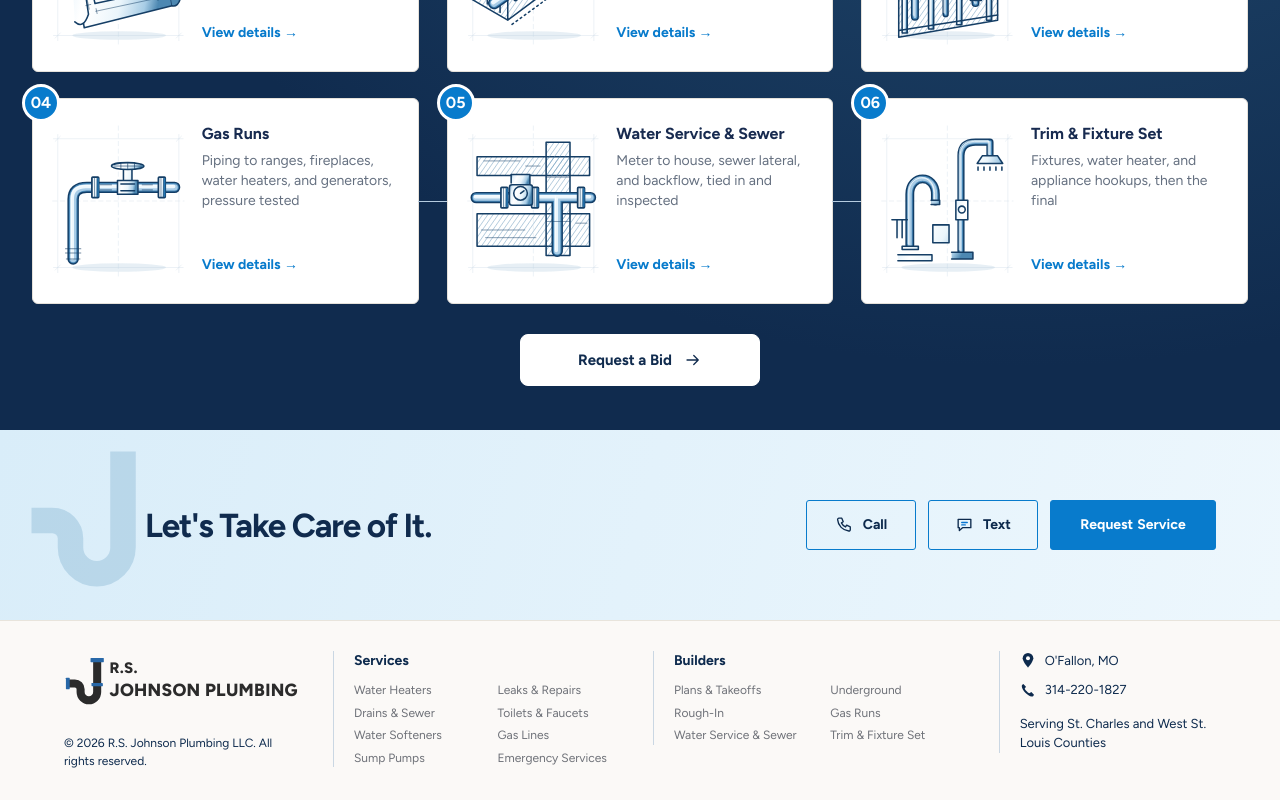
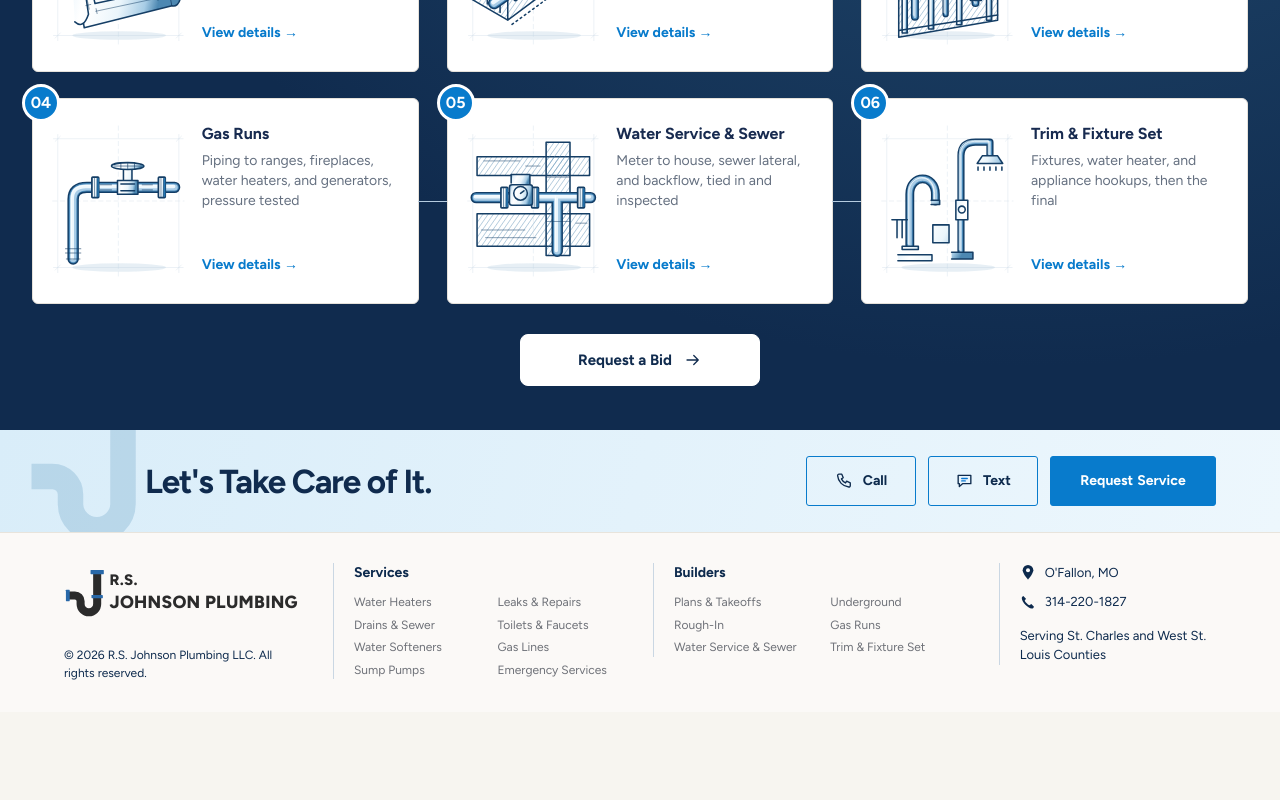
Before and after one commit to rs-johnson-plumbing/website, a Next.js app: page /services in a window 1280 px wide. Shown: the part 1274-2074 px from the top of the page. After the commit the page ends 1986 px from the top, so only its background shows below. Built offline with nearby package versions, Linux system fonts and the light colour scheme.

Commit message:
Remove inherited inner spacing for the compact authority contact band

```diff
--- a/src/styles/concept-two-page-polish.css
+++ b/src/styles/concept-two-page-polish.css
@@ -241,7 +241,7 @@
  .c2 .c2-footer-desktop-details svg { width:16px; height:16px; flex:none; }
  .c2 .c2-footer-desktop-details p { margin:4px 0 0; }
  .c2 section.c2-final.c2-final { background:linear-gradient(105deg,#d9edf9,#edf7fd); border:0; padding-block:26px; overflow:hidden; position:relative; }
- .c2 section.c2-final .c2-final-inner { display:flex; align-items:center; justify-content:space-between; gap:28px; position:relative; z-index:1; padding-left:145px; }
+ .c2 section.c2-final .c2-final-inner { display:flex; align-items:center; justify-content:space-between; gap:28px; position:relative; z-index:1; padding-left:145px; padding-block:0; }
  .c2 section.c2-final .c2-eyebrow { display:none; }
  .c2 section.c2-final h2 { font-size:clamp(27px,2.6vw,38px); line-height:1.15; color:#0d2a4d; margin:0; letter-spacing:-.035em; }
  .c2 section.c2-final .c2-final-mark { width:150px; height:180px; left:18px; top:50%; transform:translateY(-50%); opacity:.2; }
```
